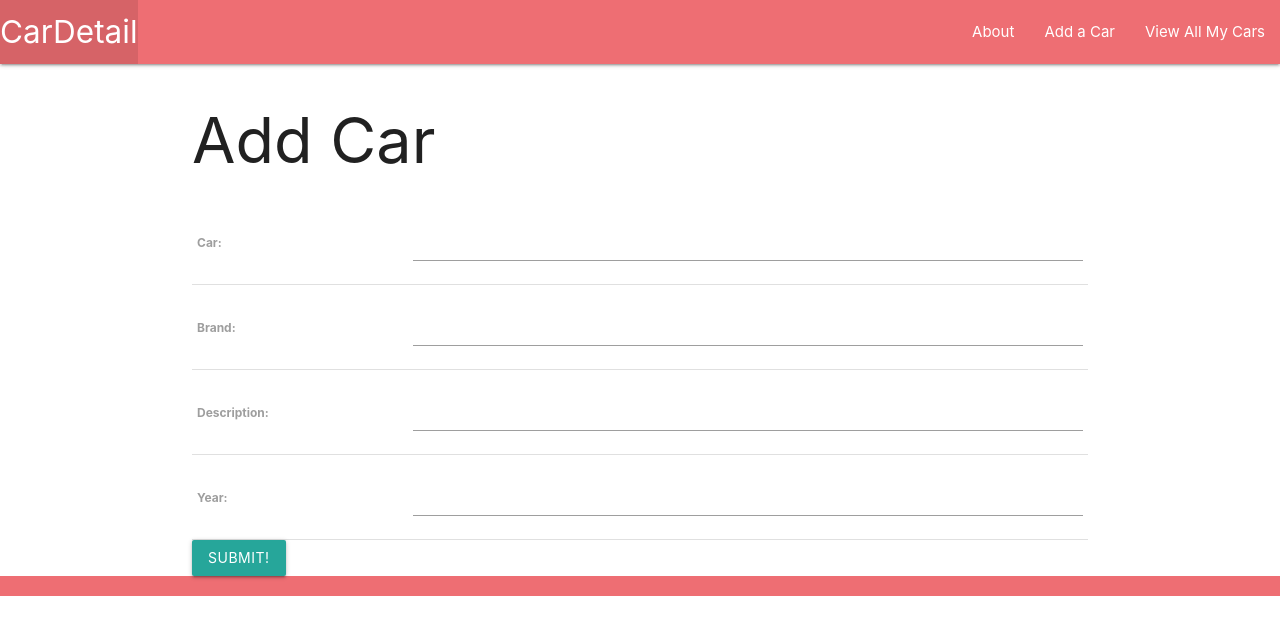
After one commit to nicholasmolina2019/CarDetails, a Django app: page /cars/create/ in a window 1280 px wide. The commit adds this page. Shown: the top 635 px of the page. Run offline with Django 4.2, Linux system fonts and the light colour scheme.

Commit message:
added crud

```diff
--- a/carDjango/main_app/admin.py
+++ b/carDjango/main_app/admin.py
@@ -1,3 +1,4 @@
 from django.contrib import admin
-from .models import Car
+from .models import Car, Specs
 admin.site.register(Car)
+admin.site.register(Specs)
--- a/carDjango/main_app/models.py
+++ b/carDjango/main_app/models.py
@@ -1,29 +1,19 @@
 from django.db import models
-
+from django.urls import reverse
 from django.contrib.auth.models import User
 
-# Create your models here.
+CARS = (
+    ('E', 'V8'),
+    ('T', 'V10'),
+    ('EL','V12'),
+    ('S', 'V16')
+)
 
-# Add the Cat class & list and view function below the imports
-
-# Add the Cat class & list and view function below the imports
-class Car:  # Note that parens are optional if not inheriting from another class
-  def __init__(self, car, brand, description, year):
-    self.car = car
-    self.brand = brand
-    self.description = description
-    self.year = year
-
-cars = [
-  Car('La Ferrari', 'Ferrari', 'Holy Trinity', 2013),
-  Car('La Ferrari', 'Ferrari', 'Holy Trinity', 2013),
-  Car('La Ferrari', 'Ferrari', 'Holy Trinity', 2013),
-]
-
-year = models.IntegerField()
-
-def __str__(self):
-        return self.car
+def __init__(self, car, brand, description, year):
+  self.car = car
+  self.brand = brand
+  self.description = description
+  self.year = year
 
 
 class Car(models.Model):
@@ -31,3 +21,24 @@ class Car(models.Model):
   brand = models.CharField(max_length=100)
   description = models.CharField(max_length=100)
   year = models.IntegerField()
+
+
+class Specs(models.Model):
+  mpg = models.CharField(max_length=6)
+  horsepower = models.CharField(max_length=6)
+
+  # def __str__(self):
+  #       return self.car
+
+  car = models.ForeignKey(Car, on_delete=models.CASCADE)
+
+
+
+  def get_absolute_url(self):
+    return reverse('detail', kwargs={'car_id': self.id})
+
+  def __str__(self):
+    return f"{self.get_specs_display()} on {self.mpg}"
+
+class Meta:
+  ordering = ['-mpg']
--- a/carDjango/main_app/templates/base.html
+++ b/carDjango/main_app/templates/base.html
@@ -24,7 +24,8 @@
           </ul>
           <ul class="right">
             <li><a href="/about">About</a></li>
-            <li><a href="/cars">View All My Cars</a></li>
+            <li><a href="{% url 'cars_create' %}">Add a Car</a></li>
+            <li><a href="{% url 'index' %}">View All My Cars</a></li>
           </ul>
         </div>
       </nav>
--- /dev/null
+++ b/carDjango/main_app/templates/main_app/car_form.html
@@ -0,0 +1,19 @@
+
+{% extends 'base.html' %} {% block content %}
+{% if object %}
+<h1>Edit <span class="teal-text">{{object.car}}</span></h1>
+{% else %}
+<h1>Add Car</h1>
+{% endif %}
+
+<!-- Leaving the action empty makes the form post to the same url used to display it -->
+<form action="" method="post">
+  <!-- Django requires the following for security purposes -->
+  {% csrf_token %}
+  <table>
+    <!-- Render the inputs inside of <tr>s & <td>s -->
+    {{ form.as_table }}
+  </table>
+  <input type="submit" value="Submit!" class="btn" />
+</form>
+{% endblock %}
--- a/carDjango/main_app/urls.py
+++ b/carDjango/main_app/urls.py
@@ -1,5 +1,6 @@
 from django.urls import path
 from . import views
+
 
 urlpatterns = [
 
@@ -7,6 +8,9 @@ urlpatterns = [
     path('about/', views.about, name='about'),
     path('cars/', views.cars_index, name= 'index'),
     path('cars/<int:car_id>/', views.cars_detail, name='detail'),
-
+    path('cars/create/', views.CarCreate.as_view(), name='cars_create'),
+    path('cars/<int:pk>/update/', views.CarUpdate.as_view(), name='cars_update'),
+    path('cars/<int:pk>/delete/', views.CarDelete.as_view(), name='cars_delete'),
+    path('cars/<int:car_id>/add_specs/', views.add_specs, name='add_specs'),
 
 ]
--- a/carDjango/main_app/views.py
+++ b/carDjango/main_app/views.py
@@ -1,5 +1,7 @@
-from django.shortcuts import render
+from django.shortcuts import render, redirect
+from django.views.generic.edit import CreateView, UpdateView, DeleteView
 from .models import Car
+from .forms import SpecsForm
 
 
 def home(request):
@@ -8,11 +10,40 @@ def home(request):
 def about(request):
   return render(request, 'about.html')
 
-# Add new view
+
 def cars_index(request):
   cars = Car.objects.all()
   return render(request, 'cars/index.html', { 'cars': cars })
 
 def cars_detail(request, car_id):
   cars = Car.objects.get(id=car_id)
-  return render(request, 'cars/detail.html', { 'cars': cars })
+  specs_form = SpecsForm()
+  return render(request, 'cars/detail.html', {
+    'cars': cars, 'specs_form': specs_form
+
+  })
+
+def add_specs(request, car_id):
+  form = SpecsForm(request.POST)
+  # validate the form
+  if form.is_valid():
+    # don't save the form to the db until it
+    # has the cat_id assigned
+    new_specs = form.save(commit=False)
+    new_specs.car_id = car_id
+    new_specs.save()
+  return redirect('/cars/', cat_id=car_id)
+
+class CarCreate(CreateView):
+  model = Car
+  fields = ['car', 'brand', 'description', 'year']
+  success_url = '/cars/'
+
+
+class CarUpdate(UpdateView):
+  model = Car
+  fields = ['car', 'brand', 'description', 'year']
+
+class CarDelete(DeleteView):
+  model = Car
+  success_url = '/cars/'
```
Also changed, not shown: carDjango/main_app/forms.py (added, +8 -0 lines), carDjango/main_app/templates/cars/detail.html (+34 -6 lines), carDjango/main_app/templates/main_app/car_confirm_delete.html (added, +15 -0 lines), carDjango/main_app/migrations/0002_specs.py (added), carDjango/main_app/migrations/0003_alter_specs_horsepower.py (added), carDjango/main_app/migrations/0004_alter_specs_horsepower.py (added).
